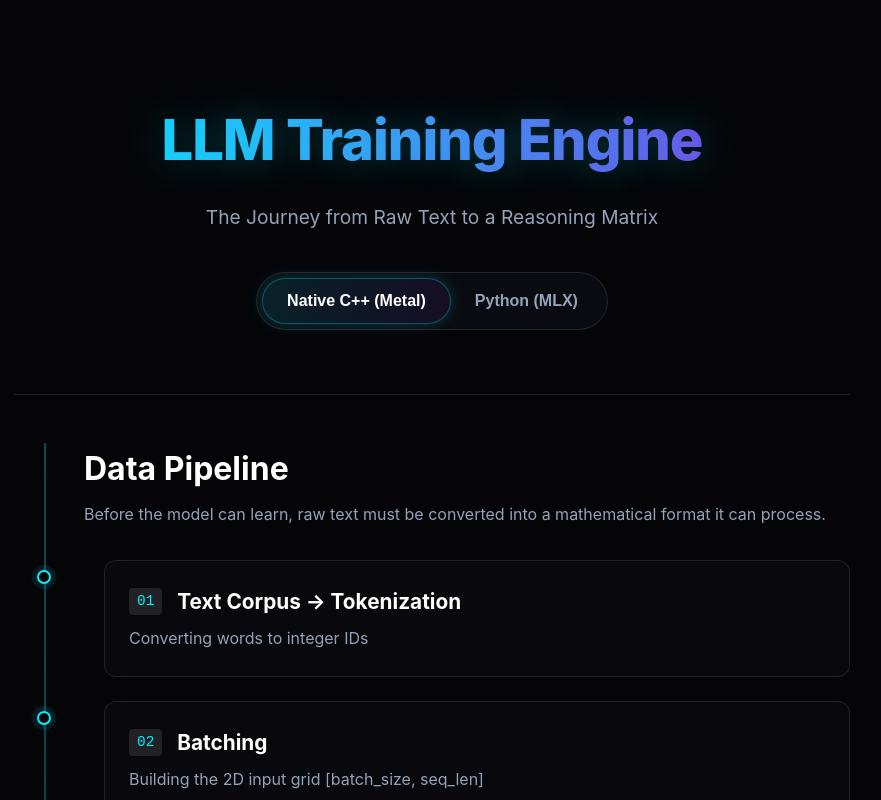
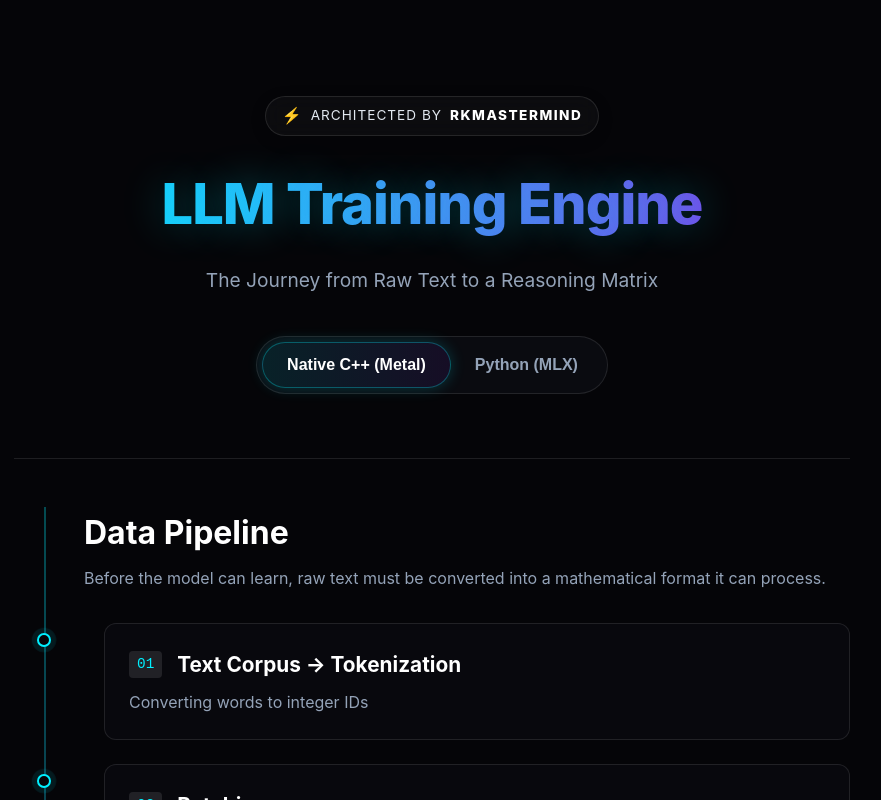
Before and after one commit to rahul238xaviers/large-language-model, a React (Vite) app in the folder landing-page/: page / in a window 1280 px wide. Shown: the top 800 px of the page, without its empty margins (208-1089 px from the left). Built offline with nearby package versions, Linux system fonts and the light colour scheme.

Commit message:
feat(landing-page): move Rkmastermind signature to a sleek hero badge

```diff
--- a/landing-page/src/App.css
+++ b/landing-page/src/App.css
@@ -412,3 +412,46 @@ footer a:hover {
   0% { filter: hue-rotate(0deg); }
   100% { filter: hue-rotate(360deg); }
 }
+
+/* Architect Hero Badge */
+.architect-badge {
+  display: inline-flex;
+  align-items: center;
+  justify-content: center;
+  gap: 8px;
+  padding: 6px 16px;
+  background: rgba(255, 255, 255, 0.03);
+  border: 1px solid rgba(255, 255, 255, 0.1);
+  border-radius: 20px;
+  backdrop-filter: blur(10px);
+  margin-bottom: 24px;
+  font-size: 0.85rem;
+  letter-spacing: 1px;
+  text-transform: uppercase;
+  color: var(--text-secondary);
+  box-shadow: 0 4px 15px rgba(0, 0, 0, 0.2);
+  transition: all 0.3s ease;
+}
+
+.architect-badge:hover {
+  background: rgba(255, 255, 255, 0.08);
+  border-color: rgba(255, 255, 255, 0.2);
+  transform: translateY(-2px);
+}
+
+.badge-icon {
+  font-size: 1rem;
+  animation: pulse-glow 2s infinite alternate;
+}
+
+.rkmastermind-signature {
+  font-weight: 800;
+  color: #fff;
+  letter-spacing: 1.5px;
+  text-shadow: 0 0 10px rgba(255, 255, 255, 0.6), 0 0 20px var(--primary-color);
+}
+
+@keyframes pulse-glow {
+  0% { filter: drop-shadow(0 0 2px var(--primary-color)); }
+  100% { filter: drop-shadow(0 0 8px var(--primary-color)); }
+}
--- a/landing-page/src/App.jsx
+++ b/landing-page/src/App.jsx
@@ -35,6 +35,10 @@ function App() {
   return (
     <div className="app-container">
       <header className="hero">
+        <div className="architect-badge">
+          <span className="badge-icon">⚡</span>
+          Architected by <span className="rkmastermind-signature">Rkmastermind</span>
+        </div>
         <h1 className="glow-text">LLM Training Engine</h1>
         <p className="subtitle">The Journey from Raw Text to a Reasoning Matrix</p>
 
@@ -125,18 +129,7 @@ function App() {
       </main>
 
       <footer>
-        <div className="footer-content">
-          <p className="creator-credit">
-            Architected by <span className="creator-name glow-text-small">Rkmastermind</span>
-          </p>
-          <p className="footer-links">
-            <span className="separator">|</span>
-            <a href="https://github.com/rahul238xaviers/large-language-model" target="_blank" rel="noopener noreferrer" className="github-link">
-              System Repository
-            </a>
-            <span className="separator">|</span>
-          </p>
-        </div>
+        <p>Built with curiosity. Explore the <a href="https://github.com/rahul238xaviers/large-language-model" target="_blank" rel="noopener noreferrer">GitHub Repository</a>.</p>
       </footer>
     </div>
   )
```
